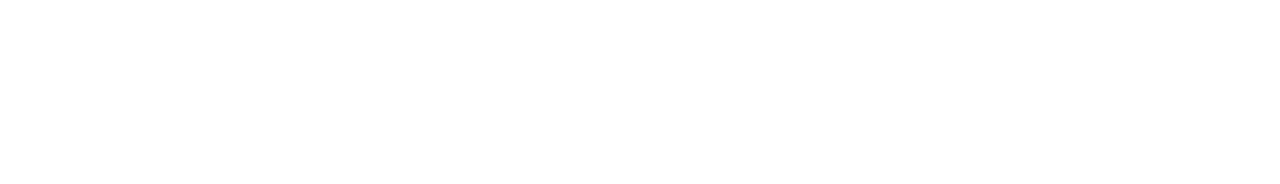
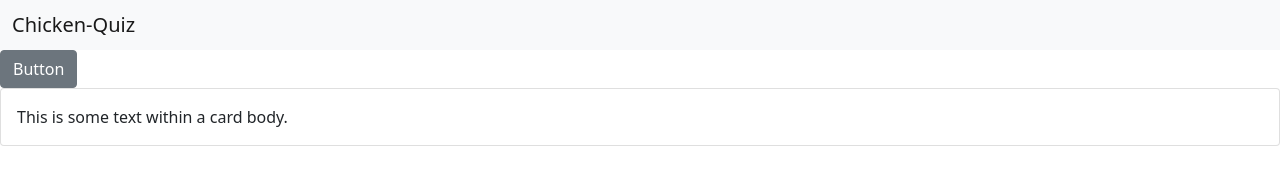
Before and after one commit to Steffi156/QuizApp, a website: page index.html in a window 1280 px wide. Drawn offline with nearby package versions, Linux system fonts and the light colour scheme.

Commit message:
start design

```diff
--- a/index.html
+++ b/index.html
@@ -5,10 +5,25 @@
     <meta http-equiv="X-UA-Compatible" content="IE=edge">
     <meta name="viewport" content="width=device-width, initial-scale=1.0">
     <title>QuizApp</title>
-    <link rek="stylesheet" href="style.css">
+    <link rel="stylesheet" href="node_modules/bootstrap/dist/css/bootstrap.min.css">
     <script src="script.js"></script>
 </head>
 <body>
 
+  <nav class="navbar navbar-light bg-light">
+    <div class="container-fluid">
+      <span class="navbar-brand mb-0 h1">Chicken-Quiz</span>
+    </div>
+  </nav>
+
+
+    <button class="btn btn-secondary">Button</button>
+
+    <div class="card">
+        <div class="card-body">
+          This is some text within a card body.
+        </div>
+      </div>
+
 </body>
 </html>
--- /dev/null
+++ b/package.json
@@ -0,0 +1,5 @@
+{
+  "dependencies": {
+    "bootstrap": "^5.1.3"
+  }
+}
--- a/style.css
+++ b/style.css
@@ -0,0 +1,6 @@
+body {
+    background-image: url(img/herbs.jpg);
+    background-repeat: no-repeat;
+    background-size: cover;
+    height:100vh;
+}
```
Also changed, not shown: 2 other files.
